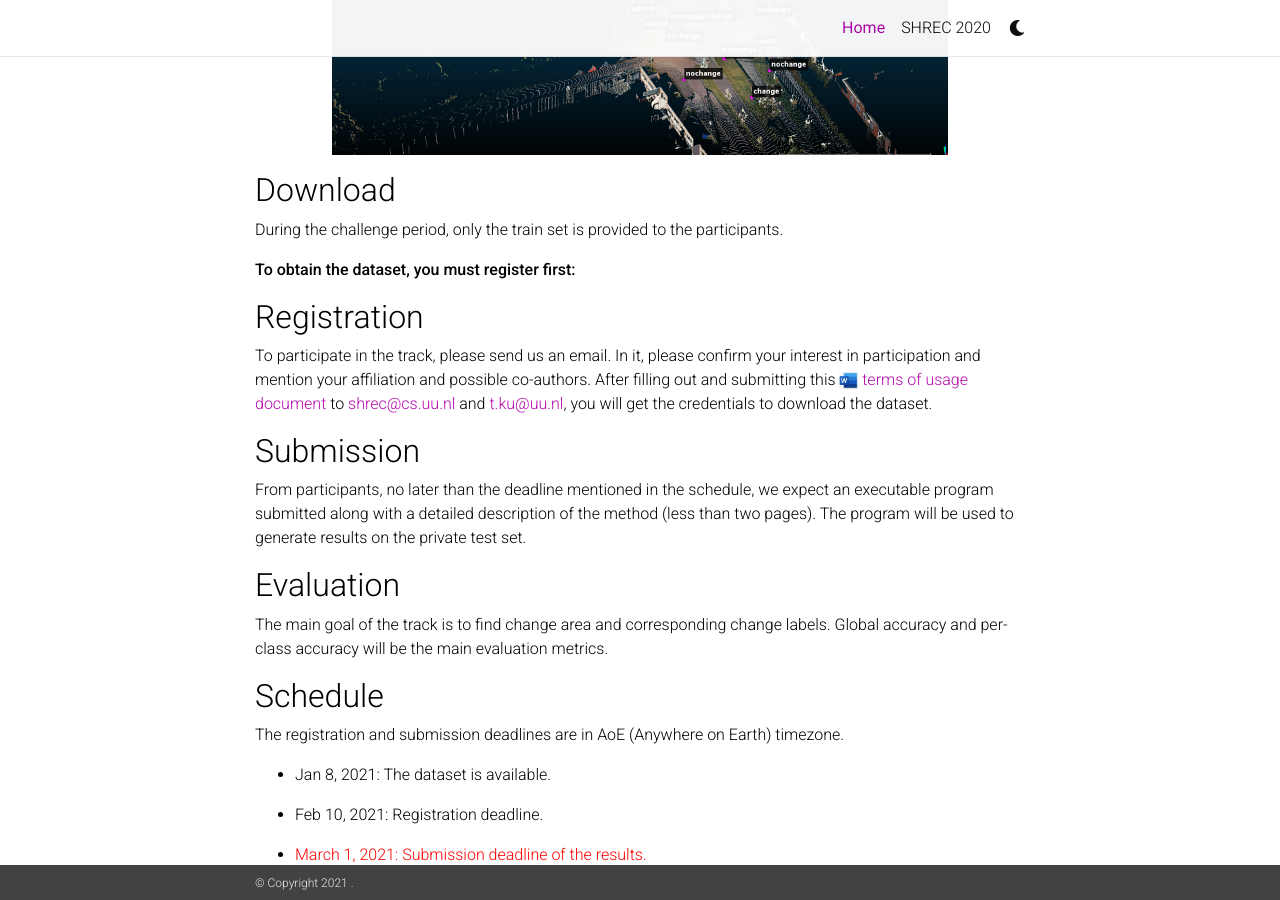
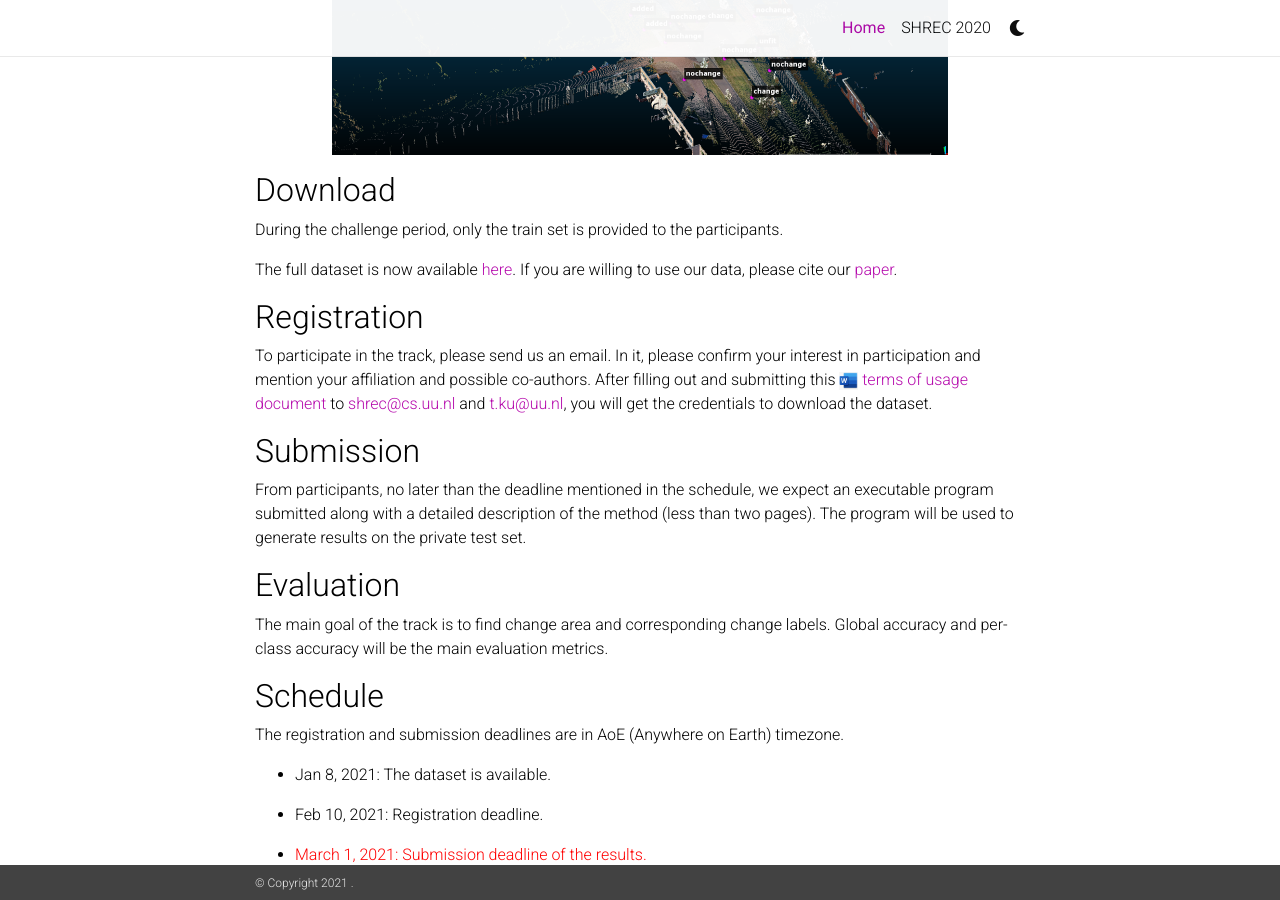
Before and after one commit to kutao207/kutao207.github.io, a Jekyll site: the page built from _pages/home.md, in a window 1280 px wide and 900 px high, scrolled down 2525 px. Built offline with Jekyll 4.4.1, drawn with Linux system fonts in a browser that asks for light colours; nearby versions of some CDN libraries; emoji names are drawn with the system emoji font; a style sheet for code colours, icons or effects is not loaded.

Commit message:
Update home.md
Add dataset and paper link.

```diff
--- a/_pages/home.md
+++ b/_pages/home.md
@@ -113,7 +113,7 @@ A total of 78 scenes with varying numbers of points of interest are included in
 
 During the challenge period, only the train set is provided to the participants.
 
-**To obtain the dataset, you must register first:**
+The full dataset is now available [here](https://drive.google.com/drive/folders/1qZvDq-n6qrrRSwa7OKinUiq3JzsHG50z?usp=sharing). If you are willing to use our data, please cite our [paper](https://www.sciencedirect.com/science/article/abs/pii/S0097849321001369).
 
 ## Registration
 
```
